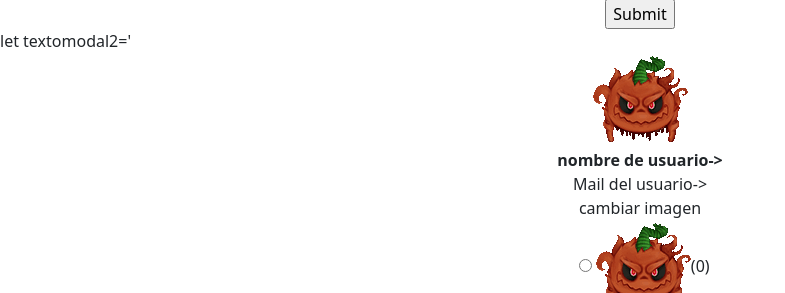
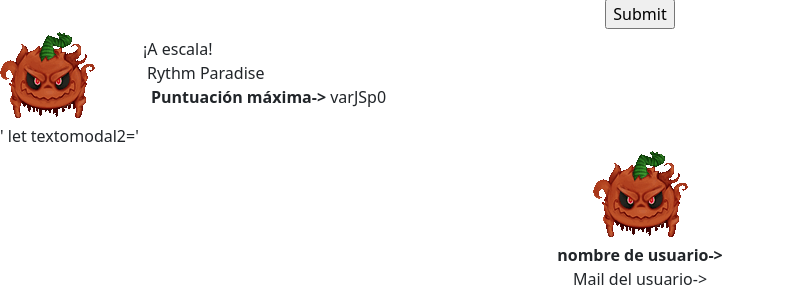
Before and after one commit to Elmontthefruit/forfunsake, a PHP site: page /menuPrincipal.html in a window 1280 px wide. Shown: the part 1377-1670 px from the top of the page, without its empty margins (0-785 px from the left). Run offline with PHP 8.4, Linux system fonts and the light colour scheme.

Commit message:
actualizar

```diff
--- a/javascript/menuscripts.js
+++ b/javascript/menuscripts.js
@@ -1,19 +1,13 @@
-// fetch("texto")
-//     .then(r => r.text())
-//     .then(text => {
-//     document.getElementById("textoScroll").innerText=text.split("/n");
-//     })
-//     .catch((e) => console.error(e));
 
-//¿como coño se lee un txt en JS?!
 
 let contenidoMod=document.getElementById("infoModal");
 
 let cancion1=' <div class="itemcancion d-flex m-auto"><img src="img/bomato.gif" class="imgitemcancion pe-5 "><div class="infoitemscancion pt-2"><span class="titulocancion">¡A escala! <br></span><span class="tituloAlbum ps-1">Rythm Paradise<br></span><span class="dificultadcancion ps-2" ><i class="bi bi-star-fill"></i><i class="bi bi-star"></i><i class="bi bi-star"></i><i class="bi bi-star"></i><i class="bi bi-star"></i></span></div></div>';
-function modaldelusuario(nUsuarioJs,mailUsuarioJs,imagenUsuarioJS){
+function modaldelusuario(nUsuarioJs,mailUsuarioJs,imagenUsuarioJS,varJp0, varJp1, varJp2){
 
     let textomodal2='<div><center><img class="imgPerfilUsuario" src="img/'+imagenUsuarioJS+'.gif" alt=""><br><b>nombre de usuario->'+nUsuarioJs+'</b><br>Mail del usuario->'+mailUsuarioJs+'<br>cambiar imagen <form action="menuPrincipal.php" method="get">  <input type="radio" id="html" name="imgPerfilHtml" value="0"> <label for="img00"> <img class="imgPerfilUsuario" src="img/0.gif" alt=""></label>(0)<br> <input type="radio" id="css" name="img_perf" value="1">  <label for="img01"> <img class="imgPerfilUsuario" src="img/1.gif" alt=""></label>(1)<br>  <input type="radio" id="javascript" name="fav_language" value="2">  <label for="img02"> <img class="imgPerfilUsuario" src="img/2.gif" alt="">(2)</label><br><input type="submit" value="Submit"></form></center></div>'
-    document.getElementById("infoModal").innerHTML= '<a href="JavaScript:cambiarModalEspecifico(2)">'+textomodal2+ '</a>';
+    document.getElementById("infoModal").innerHTML= textomodal2;
+    cambiarModalEspecificoInfo(varJp0, varJp1, varJp2);
 }
 
 function cambiarModal(idseccion){
@@ -34,6 +28,11 @@ function cambiarModal(idseccion){
     // document.getElementById("infoModal").innerHTML+'<a href="JavaScript:cambiarModalEspecifico(1)">Clíckame para llamar al submodal</a>'
 }
 }
+function cambiarModalEspecificoInfo(p1,p2,p3){
+
+    document.getElementById("infoModalEspecifico").innerHTML='<div class="itemcancion d-flex m-auto"><img src="img/bomato.gif" class="imgitemcancion pe-5 "><div class="infoitemscancion pt-2"><span class="titulocancion">¡A escala! <br></span><span class="tituloAlbum ps-1">Rythm Paradise<br></span><span class="dificultadcancion ps-2"><b>Puntuación máxima-></b> '+p1+'</div></div> <div class="itemcancion d-flex m-auto"><img src="img/bomato.gif" class="imgitemcancion pe-5 "><div class="infoitemscancion pt-2"><span class="titulocancion">Proximamente<br></span><span class="tituloAlbum ps-1">Rythm Paradise<br></span><span class="dificultadcancion ps-2"><b>Puntuación máxima-></b> '+p2+'</div></div><div class="itemcancion d-flex m-auto"><img src="img/bomato.gif" class="imgitemcancion pe-5 "><div class="infoitemscancion pt-2"><span class="titulocancion">Proximamente <br></span><span class="tituloAlbum ps-1">Rythm Paradise<br></span><span class="dificultadcancion ps-2"><b>Puntuación máxima-></b> '+p3+'</div></div>';
+
+}
 function cambiarModalEspecifico(idsubsecc){
     document.getElementById("infoModalEspecifico").innerHTML="Esta es mi info sobre cada canciones.Esta es la subseccion "+ idsubsecc;
 }
--- a/menuPrincipal.html
+++ b/menuPrincipal.html
@@ -95,6 +95,14 @@
 </div>
 
 
+
+
+<div class="itemcancion d-flex m-auto"><img src="img/bomato.gif" class="imgitemcancion pe-5 ">
+    <div class="infoitemscancion pt-2"><span class="titulocancion">¡A escala! <br></span>
+        <span class="tituloAlbum ps-1">Rythm Paradise<br></span>
+        <span class="dificultadcancion ps-2"><b>Puntuación máxima-></b> varJSp0</div>
+</div>'
+
 let textomodal2='<div><center><img class="imgPerfilUsuario" src="img/bomato.gif" alt=""><br><b>nombre de usuario-></b><br>Mail del usuario-><br>cambiar imagen <form action="menuPrincipal.php" method="get">  <input type="radio" id="html" name="imgPerfilHtml" value="0"> <label for="img00"> <img class="imgPerfilUsuario" src="img/bomato.gif" alt=""></label>(0)<br> <input type="radio" id="css" name="fav_language" value="1">  <label for="img01"> <img class="imgPerfilUsuario" src="img/explorito.gif" alt=""></label>(1)<br>  <input type="radio" id="javascript" name="fav_language" value="2">  <label for="img02"> <img class="imgPerfilUsuario" src="img/patazzz.gif" alt="">(2)</label><br><input type="submit" value="Submit"></form></center></div>'
 
     <script src="css/bootstrap.bundle.min.js"></script>
```
Also changed, not shown: menuPrincipal.php (+4 -4 lines).
